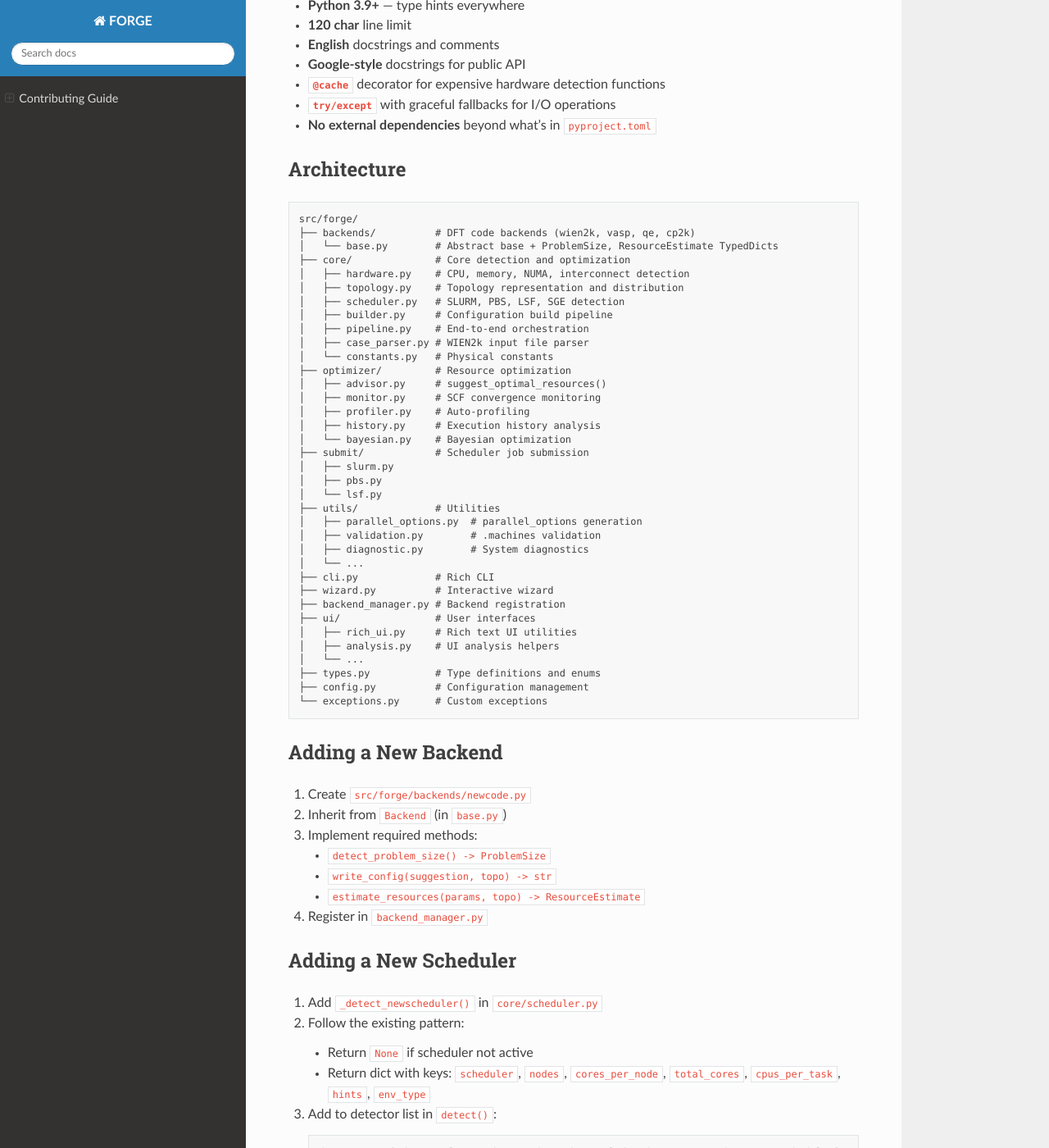
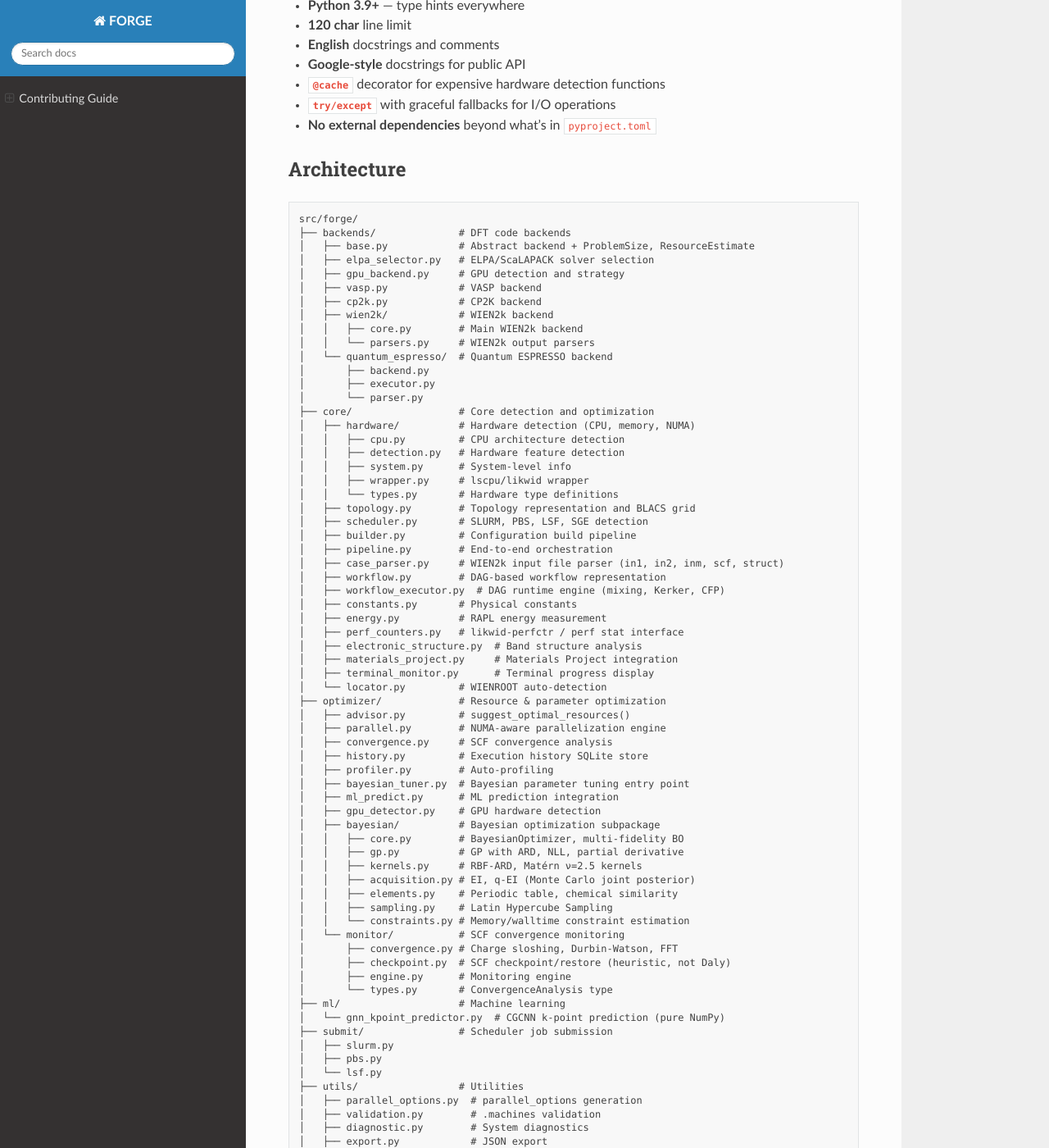
Before and after one commit to majidhaddad02/wien2k_gen, a Sphinx documentation site: the page built from docs/contributing.md, in a window 1280 px wide and 1400 px high, scrolled down 685 px. Shown: the whole window at 82% size. Built offline with Sphinx 7.4.7 and the Read the Docs theme 3.1.0, drawn with Linux system fonts in a browser that asks for light colours; some of the changed text lies outside the part shown.

Commit message:
docs: synchronize all documentation with actual code (v0.1.0 audit)
- README/index: fix Daly ref (fake J.Phys.Conf→real FGCS heuristic), correct checkpoint intervals (cycle count not walltime %), document q-EI as MC joint posterior (Ginsbourger 2010)
- api-reference.md: fix q-EI signature (list[int] not np.ndarray), matern nu note, GNN confidence 0.70→0.60, memory_gb add is_dftu/is_vdw params
- contributing.md: rewrite architecture tree to match 100+ actual source files (ml/, bayesian/, monitor/, cli_commands/, backends/, hardware/)
- parallel-modes.md: remove unresolved TODO, replace fake scoring pseudocode with actual heuristic logic, fix Amdahl formula to amdahl_speedup
- ml_dataset.md: fix GNN gradient method (finite differences→analytical backprop), update convergence epoch estimate
- user-guide.md: add Ginsbourger citation for q-EI

All docs now match the actual codebase (649 tests pass)

````diff
--- a/docs/contributing.md
+++ b/docs/contributing.md
@@ -39,41 +39,108 @@ python -m pytest tests/ -v -m "slow or integration"
 
 ```
 src/forge/
-├── backends/          # DFT code backends (wien2k, vasp, qe, cp2k)
-│   └── base.py        # Abstract base + ProblemSize, ResourceEstimate TypedDicts
-├── core/              # Core detection and optimization
-│   ├── hardware.py    # CPU, memory, NUMA, interconnect detection
-│   ├── topology.py    # Topology representation and distribution
-│   ├── scheduler.py   # SLURM, PBS, LSF, SGE detection
-│   ├── builder.py     # Configuration build pipeline
-│   ├── pipeline.py    # End-to-end orchestration
-│   ├── case_parser.py # WIEN2k input file parser
-│   └── constants.py   # Physical constants
-├── optimizer/         # Resource optimization
-│   ├── advisor.py     # suggest_optimal_resources()
-│   ├── monitor.py     # SCF convergence monitoring
-│   ├── profiler.py    # Auto-profiling
-│   ├── history.py     # Execution history analysis
-│   └── bayesian.py    # Bayesian optimization
-├── submit/            # Scheduler job submission
+├── backends/              # DFT code backends
+│   ├── base.py            # Abstract backend + ProblemSize, ResourceEstimate
+│   ├── elpa_selector.py   # ELPA/ScaLAPACK solver selection
+│   ├── gpu_backend.py     # GPU detection and strategy
+│   ├── vasp.py            # VASP backend
+│   ├── cp2k.py            # CP2K backend
+│   ├── wien2k/            # WIEN2k backend
+│   │   ├── core.py        # Main WIEN2k backend
+│   │   └── parsers.py     # WIEN2k output parsers
+│   └── quantum_espresso/  # Quantum ESPRESSO backend
+│       ├── backend.py
+│       ├── executor.py
+│       └── parser.py
+├── core/                  # Core detection and optimization
+│   ├── hardware/          # Hardware detection (CPU, memory, NUMA)
+│   │   ├── cpu.py         # CPU architecture detection
+│   │   ├── detection.py   # Hardware feature detection
+│   │   ├── system.py      # System-level info
+│   │   ├── wrapper.py     # lscpu/likwid wrapper
+│   │   └── types.py       # Hardware type definitions
+│   ├── topology.py        # Topology representation and BLACS grid
+│   ├── scheduler.py       # SLURM, PBS, LSF, SGE detection
+│   ├── builder.py         # Configuration build pipeline
+│   ├── pipeline.py        # End-to-end orchestration
+│   ├── case_parser.py     # WIEN2k input file parser (in1, in2, inm, scf, struct)
+│   ├── workflow.py        # DAG-based workflow representation
+│   ├── workflow_executor.py  # DAG runtime engine (mixing, Kerker, CFP)
+│   ├── constants.py       # Physical constants
+│   ├── energy.py          # RAPL energy measurement
+│   ├── perf_counters.py   # likwid-perfctr / perf stat interface
+│   ├── electronic_structure.py  # Band structure analysis
+│   ├── materials_project.py     # Materials Project integration
+│   ├── terminal_monitor.py      # Terminal progress display
+│   └── locator.py         # WIENROOT auto-detection
+├── optimizer/             # Resource & parameter optimization
+│   ├── advisor.py         # suggest_optimal_resources()
+│   ├── parallel.py        # NUMA-aware parallelization engine
+│   ├── convergence.py     # SCF convergence analysis
+│   ├── history.py         # Execution history SQLite store
+│   ├── profiler.py        # Auto-profiling
+│   ├── bayesian_tuner.py  # Bayesian parameter tuning entry point
+│   ├── ml_predict.py      # ML prediction integration
+│   ├── gpu_detector.py    # GPU hardware detection
+│   ├── bayesian/          # Bayesian optimization subpackage
+│   │   ├── core.py        # BayesianOptimizer, multi-fidelity BO
+│   │   ├── gp.py          # GP with ARD, NLL, partial derivative
+│   │   ├── kernels.py     # RBF-ARD, Matérn ν=2.5 kernels
+│   │   ├── acquisition.py # EI, q-EI (Monte Carlo joint posterior)
+│   │   ├── elements.py    # Periodic table, chemical similarity
+│   │   ├── sampling.py    # Latin Hypercube Sampling
+│   │   └── constraints.py # Memory/walltime constraint estimation
+│   └── monitor/           # SCF convergence monitoring
+│       ├── convergence.py # Charge sloshing, Durbin-Watson, FFT
+│       ├── checkpoint.py  # SCF checkpoint/restore (heuristic, not Daly)
+│       ├── engine.py      # Monitoring engine
+│       └── types.py       # ConvergenceAnalysis type
+├── ml/                    # Machine learning
+│   └── gnn_kpoint_predictor.py  # CGCNN k-point prediction (pure NumPy)
+├── submit/                # Scheduler job submission
 │   ├── slurm.py
 │   ├── pbs.py
 │   └── lsf.py
-├── utils/             # Utilities
+├── utils/                 # Utilities
 │   ├── parallel_options.py  # parallel_options generation
 │   ├── validation.py        # .machines validation
 │   ├── diagnostic.py        # System diagnostics
-│   └── ...
-├── cli.py             # Rich CLI
-├── wizard.py          # Interactive wizard
-├── backend_manager.py # Backend registration
-├── ui/                # User interfaces
-│   ├── rich_ui.py     # Rich text UI utilities
-│   ├── analysis.py    # UI analysis helpers
-│   └── ...
-├── types.py           # Type definitions and enums
-├── config.py          # Configuration management
-└── exceptions.py      # Custom exceptions
+│   ├── export.py            # JSON export
+│   ├── scratch.py           # Scratch filesystem helpers
+│   ├── atomic_write.py      # Atomic file writes
+│   ├── filelock.py          # File locking
+│   └── subprocess_utils.py
+├── cli_commands/          # CLI subcommands
+│   ├── generate.py        # forge generate
+│   ├── submit.py          # forge submit
+│   ├── advise.py          # forge advise
+│   ├── diagnose.py        # forge diagnose
+│   ├── benchmark.py       # forge benchmark
+│   ├── optimize.py        # forge optimize
+│   ├── predict.py         # forge predict
+│   ├── diagnostics.py     # forge diagnostics
+│   ├── monitor.py         # forge monitor
+│   ├── screen.py          # forge screen
+│   ├── workflow.py        # forge workflow
+│   ├── history.py         # forge history
+│   ├── run.py             # forge run
+│   ├── converge.py        # forge converge
+│   ├── tui.py             # forge tui
+│   ├── hardware.py        # forge hardware
+│   ├── analyze.py         # forge analyze
+│   └── analyze_bands.py   # forge analyze_bands
+├── ui/                    # User interfaces
+│   ├── rich_ui.py         # Rich text UI utilities
+│   └── analysis.py        # UI analysis helpers
+├── benchmark/             # Benchmarking
+│   ├── synthetic.py       # LogP + Amdahl synthetic benchmarks
+│   └── real.py            # Real-world scaling benchmarks
+├── cli.py                 # Main CLI entry point
+├── wizard.py              # Interactive wizard (Textual TUI)
+├── backend_manager.py     # Backend registration
+├── config.py              # Configuration management
+├── types.py               # Type definitions and enums
+└── exceptions.py          # Custom exceptions
 ```
 
 ## Adding a New Backend
````
Also changed, not shown: README.md (+3 -3 lines), docs/api-reference.md (+11 -11 lines), docs/index.md (+2 -2 lines), docs/ml_dataset.md (+3 -3 lines), docs/parallel-modes.md (+15 -36 lines), docs/user-guide.md (+1 -1 lines).
